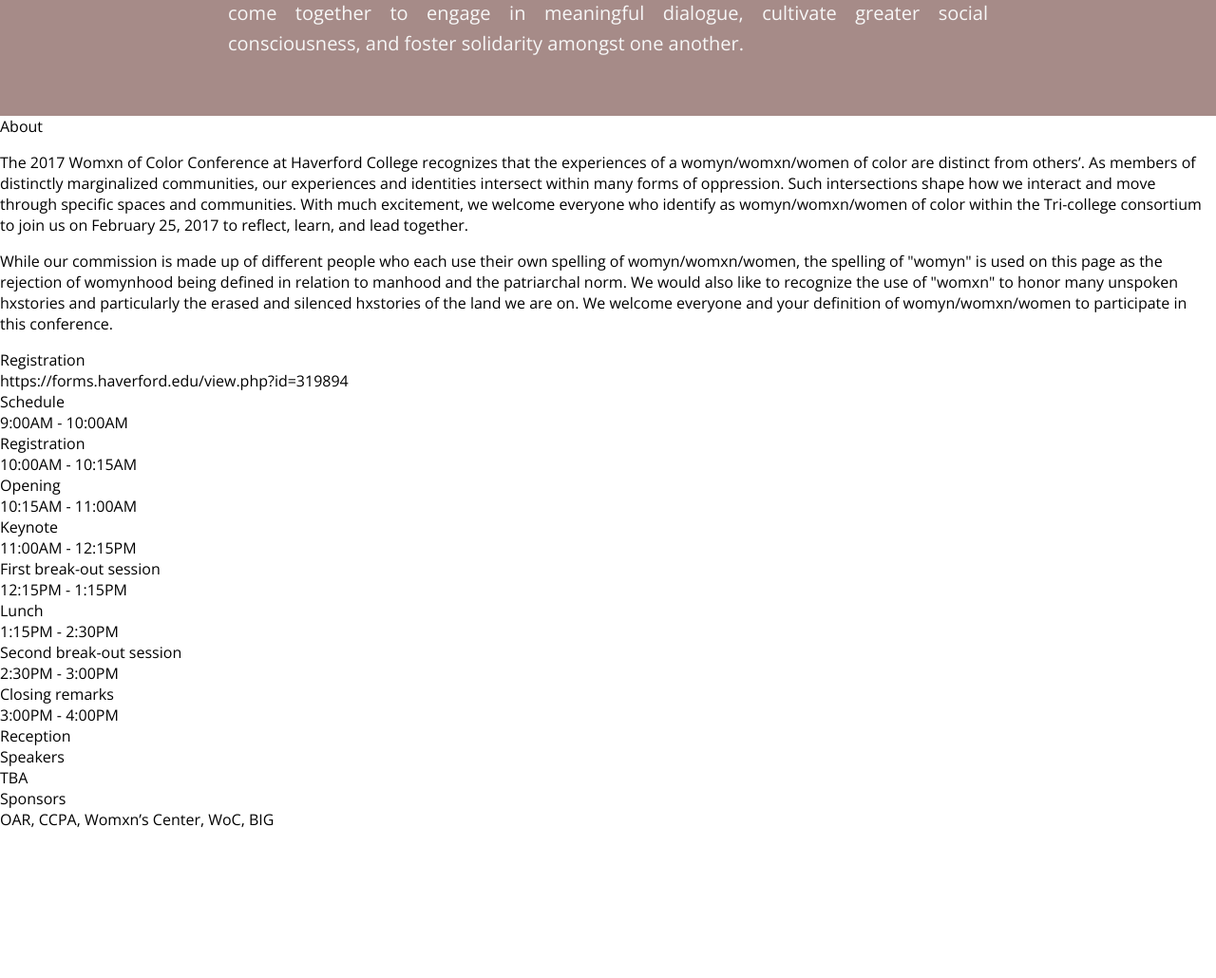
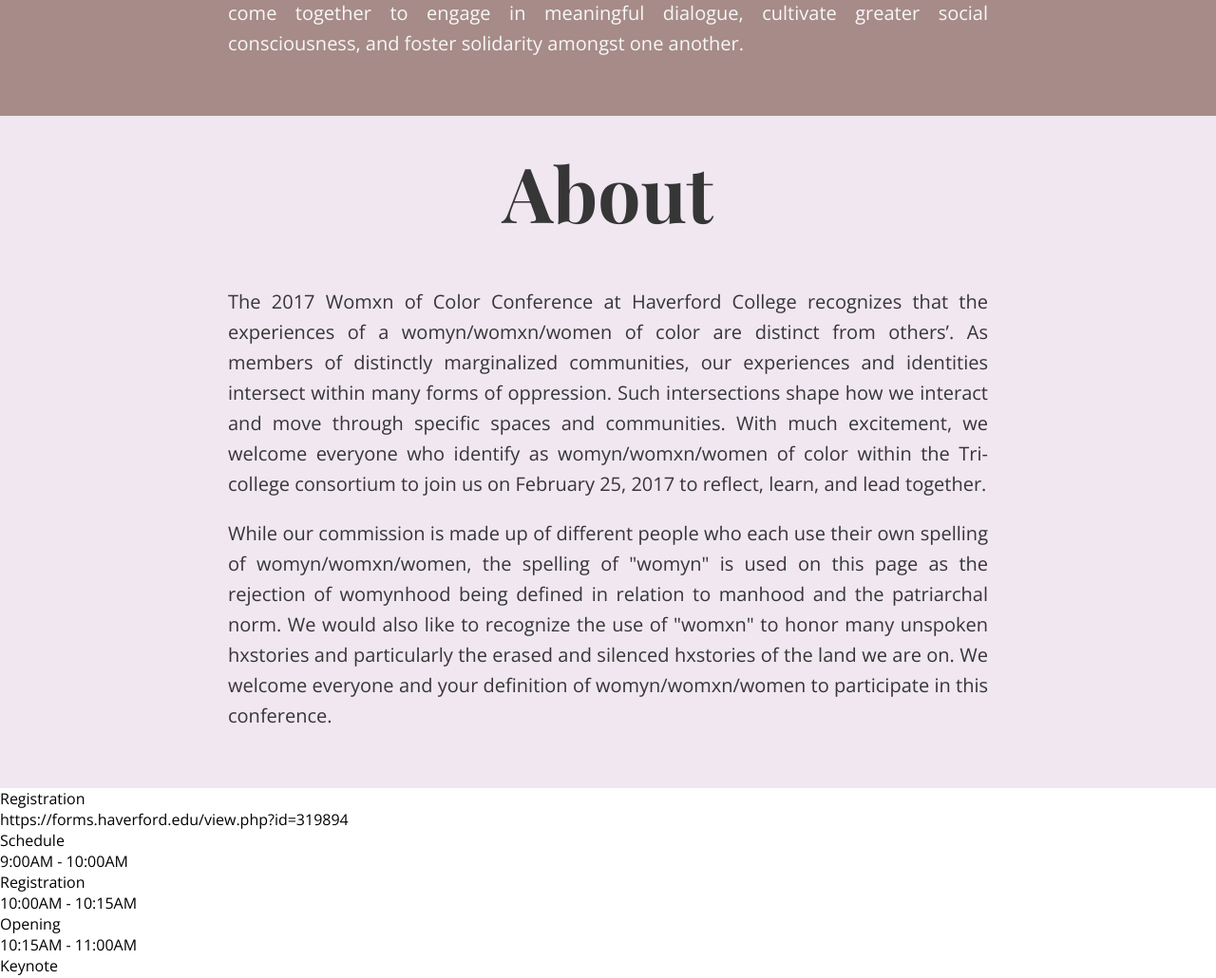
Before and after one commit to tricowocco/tricowocco.github.io, a plain HTML site: page index.html in a window 1280 px wide. Shown: the part 1480-2510 px from the top of the page at 95% size. Before the commit the page ends 2354 px from the top, so only its background shows below. Drawn offline with nearby package versions, Linux system fonts and the light colour scheme.

Commit message:
Update about

```diff
--- a/styles.css
+++ b/styles.css
@@ -115,6 +115,36 @@ body {
 
 /* ABOUT */
 
+.about_background {
+  align-items: center;
+  background-color: #F0E7F1;
+  color: #363636;
+  display: flex;
+  flex-direction: column;
+  justify-content: center;
+  text-align: center;
+  padding: 40px;
+}
+
+.about_title {
+  font-family: "Playfair Display", sans-serif;
+  font-size: 5em;
+  font-weight: 700;
+  line-height: 1em;
+  max-width: 800px;
+  text-align: center;
+}
+
+.about_text {
+  flex: 1;
+  font-size: 20px;
+  font-weight: 300;
+  max-width: 800px;
+  margin-top: 40px;
+  text-align: justify;
+  line-height: 32px;
+}
+
 /* REGISTRATION */
 
 /* SCHEDULE */
```
